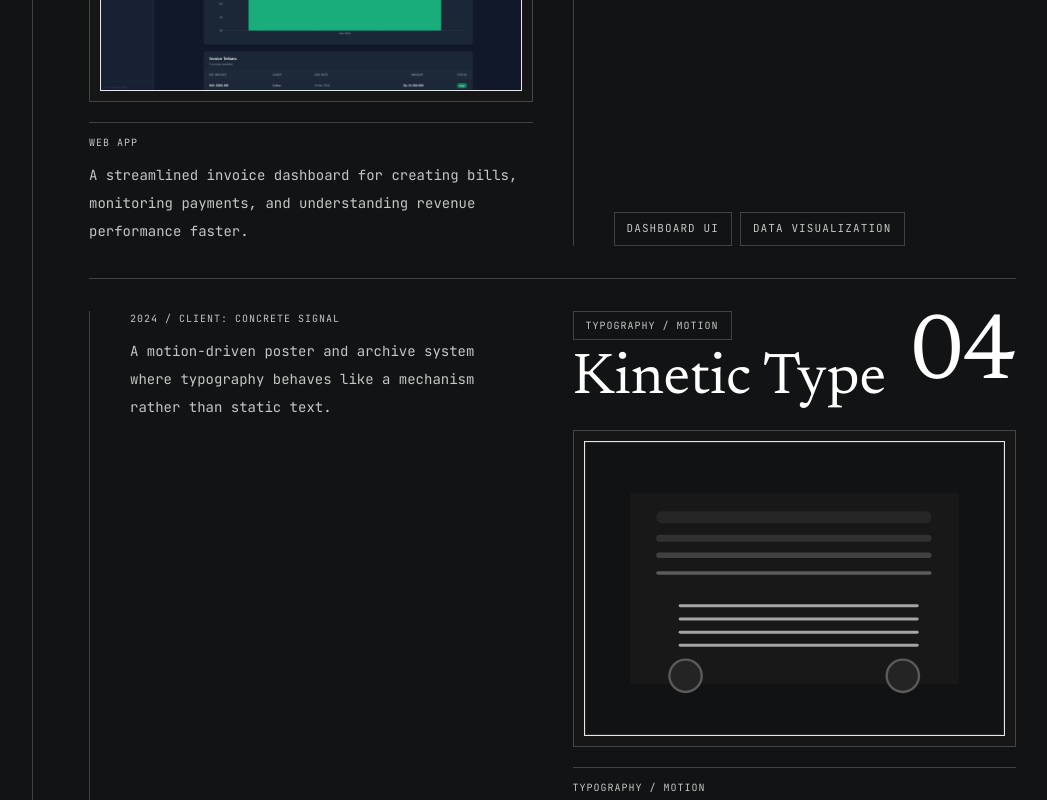
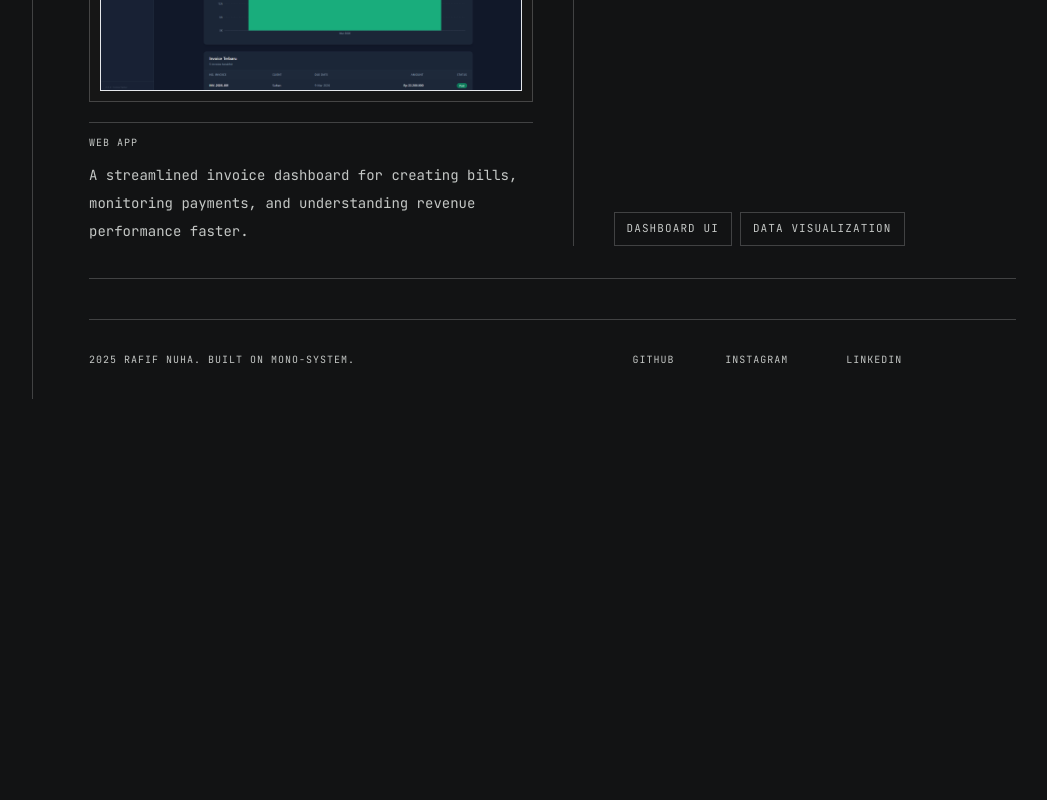
Before and after one commit to Pipip-zen/new-web-porto, a Next.js app: page /works in a window 1280 px wide. Shown: the part 2000-2800 px from the top of the page, without its empty margins (208-1255 px from the left). After the commit the page ends 2399 px from the top, so only its background shows below. Built offline with nearby package versions, Linux system fonts and the light colour scheme.

Commit message:
feat: refine works listing

```diff
--- a/src/app/works/page.tsx
+++ b/src/app/works/page.tsx
@@ -17,7 +17,7 @@ export default function WorksPage() {
             <p className="font-serif text-[3.6rem] font-normal leading-[0.94] tracking-editorial text-on-surface sm:text-[5rem] lg:text-[6rem]">
               Selected Works
             </p>
-            <p className="font-serif text-[3.2rem] italic leading-none text-white/18 sm:text-[4.5rem] lg:text-[5.4rem]">2023—2025</p>
+            <p className="font-serif text-[3.2rem] italic leading-none text-white/18 sm:text-[4.5rem] lg:text-[5.4rem]">2025-2026</p>
           </div>
           <p className="hidden self-center justify-self-end font-mono text-[10px] uppercase tracking-[0.35em] text-on-surface-variant lg:block [writing-mode:vertical-rl]">
             Architecture of Information
--- a/src/data/projects.ts
+++ b/src/data/projects.ts
@@ -160,44 +160,6 @@ export const projects: Project[] = [
         description: "Added chart-based summaries to help users read payment activity and revenue performance at a glance."
       }
     ]
-  },
-  {
-    slug: "concrete-signal",
-    displayIndex: "04",
-    title: "Kinetic Type",
-    year: "2024",
-    category: "Typography / Motion",
-    role: "UI Engineer",
-    client: "Concrete Signal",
-    location: "Tokyo",
-    image: "/projects/kinetic-type.svg",
-    summary: "A generative typographic environment focused on structural letterforms and motion cadence.",
-    description: "A motion-driven poster and archive system where typography behaves like a mechanism rather than static text.",
-    featured: false,
-    services: ["Archive mapping", "Prototype", "UI implementation"],
-    stack: ["Next.js", "TypeScript", "Content modeling"],
-    metrics: [
-      { label: "Issues mapped", value: "32" },
-      { label: "Archive views", value: "05" },
-      { label: "Filter states", value: "18" }
-    ],
-    challenge: "Make a dense archive readable without diluting the publication's hard-edged presence.",
-    solution: "Created a grid of numbered entries, strict labeling, and lightweight filter states with clear metadata priorities.",
-    outcome: "Editors can publish new issues quickly while readers move through the archive using architectural, not algorithmic, cues.",
-    process: [
-      {
-        title: "Archive audit",
-        description: "Grouped all entries by issue, theme, and medium to reduce overlap before building the interface."
-      },
-      {
-        title: "Metadata hierarchy",
-        description: "Prioritized date, issue number, and topic before excerpt length or thumbnail treatment."
-      },
-      {
-        title: "Filter economy",
-        description: "Designed filters to feel like notation rather than app chrome."
-      }
-    ]
   }
 ];
 
```
